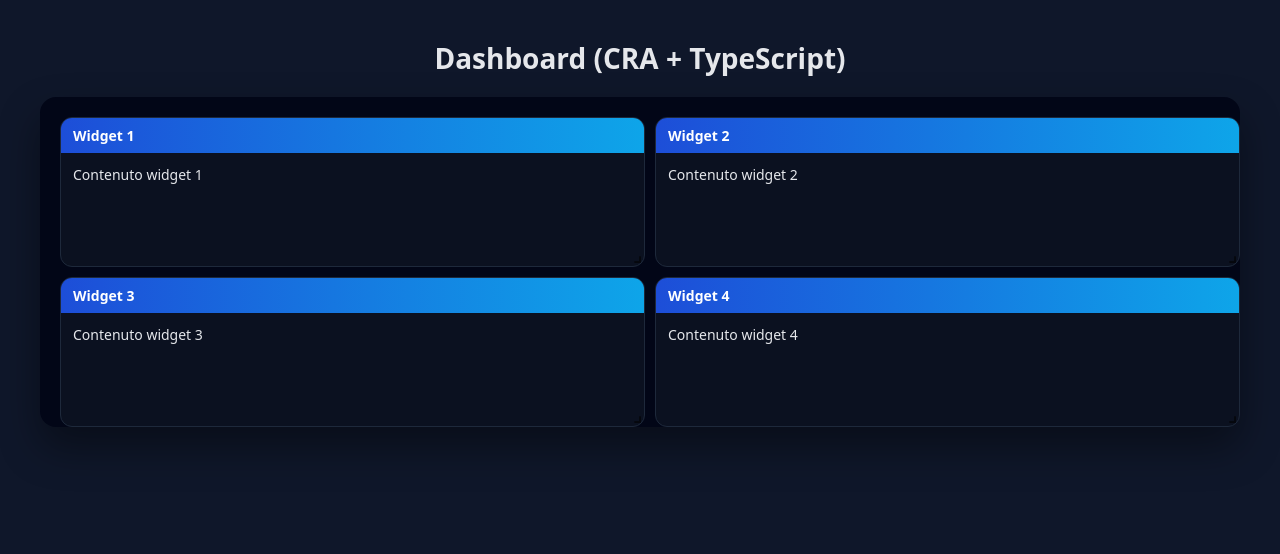
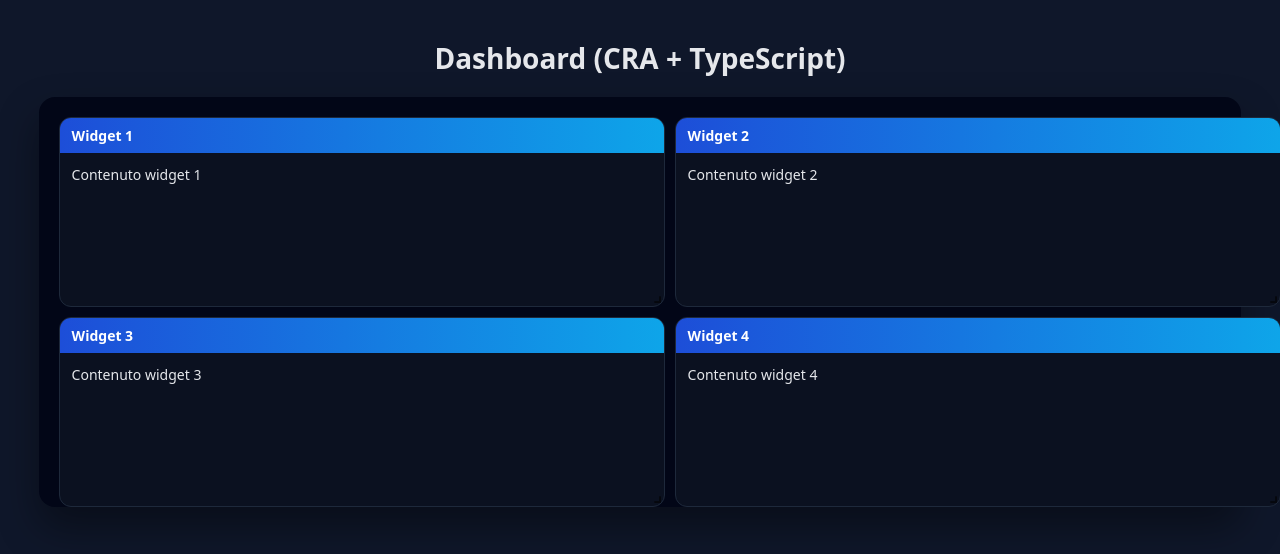
Before and after one commit to davidesgrazzutti/react-dashboard, a React (Create React App) app: page / in a window 1280 px wide. Shown: the top 554 px of the page. Built offline with nearby package versions, Linux system fonts and the light colour scheme.

Commit message:
aggiunto resize widget

```diff
--- a/src/App.css
+++ b/src/App.css
@@ -26,10 +26,11 @@ body {
 .layout {
   background: #020617;
   padding: 10px;
+  padding-bottom: 40px; /* 👈 ALTEZZA EXTRA SOTTO I WIDGET */
   border-radius: 16px;
   box-shadow: 0 20px 40px rgba(0, 0, 0, 0.4);
-  width: 1200px;     /* larghezza fissa */
-  margin: 0 auto;    /* CENTRAMENTO */
+  width: 97%;
+  margin: 0 auto;
 }
 
 
@@ -64,3 +65,14 @@ body {
 .widget:hover {
   box-shadow: 0 10px 25px rgba(15, 23, 42, 0.8);
 }
+
+/* Handle del resize (angolino in basso a destra) */
+.react-resizable-handle {
+  position: absolute;
+  width: 12px;
+  height: 12px;
+  bottom: 4px;
+  right: 4px;
+  border-radius: 999px;
+  cursor: se-resize;
+}
--- a/src/App.tsx
+++ b/src/App.tsx
@@ -1,20 +1,47 @@
-import React, { useState } from "react";
+import React, { useEffect, useState } from "react";
 import GridLayout, { Layout } from "react-grid-layout";
 import "react-grid-layout/css/styles.css";
 import "react-resizable/css/styles.css";
 import "./App.css";
 
-const initialLayout: Layout[] = [
-  { i: "widget1", x: 0,  y: 0, w: 6, h: 4 },  // Alto sinistra
-  { i: "widget2", x: 6,  y: 0, w: 6, h: 4 },  // Alto destra
+const LAYOUT_KEY = "dashboard-layout";
 
-  { i: "widget3", x: 0,  y: 4, w: 6, h: 4 },  // Basso sinistra
-  { i: "widget4", x: 6,  y: 4, w: 6, h: 4 },  // Basso destra
+// Layout di default (2x2)
+const defaultLayout: Layout[] = [
+  { i: "widget1", x: 0, y: 0, w: 6, h: 4, minW: 3, maxW: 6, minH: 3 },
+  { i: "widget2", x: 6, y: 0, w: 6, h: 4, minW: 3, maxW: 6, minH: 3 },
+
+  { i: "widget3", x: 0, y: 4, w: 6, h: 4, minW: 3, maxW: 6, minH: 3 },
+  { i: "widget4", x: 6, y: 4, w: 6, h: 4, minW: 3, maxW: 6, minH: 3 },
 ];
 
+const App: React.FC = () => {
+  // Carico da localStorage se esiste, altrimenti default
+  const [layout, setLayout] = useState<Layout[]>(() => {
+    const saved = localStorage.getItem(LAYOUT_KEY);
+    if (saved) {
+      try {
+        return JSON.parse(saved) as Layout[];
+      } catch {
+        return defaultLayout;
+      }
+    }
+    return defaultLayout;
+  });
 
-const App: React.FC = () => {
-  const [layout, setLayout] = useState<Layout[]>(initialLayout);
+  // larghezza = 97% della finestra
+  const [width, setWidth] = useState<number>(window.innerWidth * 0.97);
+
+  useEffect(() => {
+    const onResize = () => setWidth(window.innerWidth * 0.97);
+    window.addEventListener("resize", onResize);
+    return () => window.removeEventListener("resize", onResize);
+  }, []);
+
+  const handleLayoutChange = (newLayout: Layout[]) => {
+    setLayout(newLayout);
+    localStorage.setItem(LAYOUT_KEY, JSON.stringify(newLayout));
+  };
 
   return (
     <div className="app">
@@ -24,9 +51,12 @@ const App: React.FC = () => {
         className="layout"
         layout={layout}
         cols={12}
-        rowHeight={30}
-        width={1200}
-        onLayoutChange={(newLayout) => setLayout(newLayout)}
+        rowHeight={40}
+        width={width}
+        isDraggable={true}
+        isResizable={true}
+        resizeHandles={["se"]}
+        onLayoutChange={handleLayoutChange}
         draggableHandle=".widget-header"
       >
         <div key="widget1" className="widget">
```
